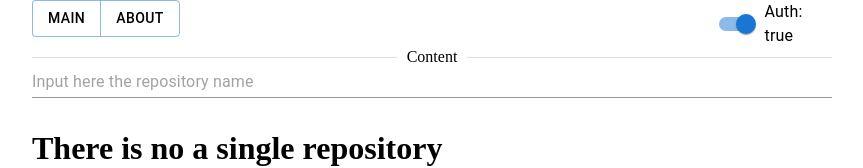
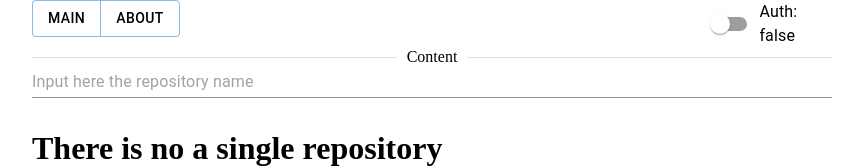
Before and after one commit to shobilo/github-clone, a React (Create React App) app: page / in a window 1280 px wide. Shown: the top 168 px of the page, without its empty margins (208-1071 px from the left). Built offline with nearby package versions, Linux system fonts and the light colour scheme.

Commit message:
Using localStorage for isAuth

```diff
--- a/src/App.js
+++ b/src/App.js
@@ -1,10 +1,21 @@
 import {BrowserRouter} from "react-router-dom";
 import AppRouter from "./components/AppRouter";
 import Header from "./components/UI/Header";
-
+import { useEffect } from 'react';
+import { useDispatch } from 'react-redux'
+import { setAuth } from './redux/user/actions'
 import './styles/app.css'
 
 function App() {
+  const dispatch = useDispatch()
+
+  useEffect(() => {
+    const localIsAuth = localStorage.getItem('isAuth')
+    if (localIsAuth){
+      dispatch(setAuth(localIsAuth === 'true'))
+    }
+  }, [])
+
   return (
     <div className="App">
       <BrowserRouter>
--- a/src/components/AppRouter.jsx
+++ b/src/components/AppRouter.jsx
@@ -5,15 +5,15 @@ import { publicRoutes, privateRoutes } from "../router";
 
 const AppRouter = () => {
   const isAuth = useSelector((state) => state.user.isAuth);
-  let roots = null
+  let routes = null
 
   isAuth
-    ? roots = privateRoutes
-    : roots = publicRoutes
+    ? routes = privateRoutes
+    : routes = publicRoutes
 
   return (
     <Routes>
-      {roots.map((route) => (
+      {routes.map((route) => (
         <Route element={route.element} path={route.path} key={route.path} />
       ))}
     </Routes>
--- a/src/components/UI/Header/index.jsx
+++ b/src/components/UI/Header/index.jsx
@@ -1,7 +1,14 @@
 import React from "react";
 import Box from "@mui/material/Box";
 import { Link } from "react-router-dom";
-import { Button, ButtonGroup, Divider, FormControlLabel, Stack, Switch } from "@mui/material";
+import {
+  Button,
+  ButtonGroup,
+  Divider,
+  FormControlLabel,
+  Stack,
+  Switch,
+} from "@mui/material";
 import { useDispatch, useSelector } from "react-redux";
 import { setAuth } from "./../../../redux/user/actions";
 
@@ -9,27 +16,46 @@ const Header = () => {
   const isAuth = useSelector((state) => state.user.isAuth);
   const dispatch = useDispatch();
 
+  const onAuthSwitched = () => {
+    localStorage.setItem('isAuth', !isAuth)
+    dispatch(setAuth(!isAuth))
+  }
+
   return (
     <header className="Header">
       <Stack direction="row">
         <Box sx={{ width: "100%" }}>
-          <ButtonGroup color="primary" variant="outlined" aria-label="outlined button group">
-            <Button >
-              <Link style={{ textDecoration: 'none', color: 'black' }} to="/">Main</Link>
+          <ButtonGroup
+            color="primary"
+            variant="outlined"
+            aria-label="outlined button group"
+          >
+            <Button>
+              <Link style={{ textDecoration: "none", color: "black" }} to="/">
+                Main
+              </Link>
             </Button>
-            <Button >
-              <Link style={{ textDecoration: 'none', color: 'black' }} to="/about">About</Link>
+            <Button>
+              <Link
+                style={{ textDecoration: "none", color: "black" }}
+                to="/about"
+              >
+                About
+              </Link>
             </Button>
           </ButtonGroup>
         </Box>
         <Stack direction="row">
-          <FormControlLabel control={<Switch
-            label="Authorization status"
-            checked={isAuth}
-            onChange={() => dispatch(setAuth(!isAuth))}
-            inputProps={{ "aria-label": "controlled" }}
-          />}
-          label={`Auth: ${isAuth}`}
+          <FormControlLabel
+            control={
+              <Switch
+                label="Authorization status"
+                checked={isAuth}
+                onChange={onAuthSwitched}
+                inputProps={{ "aria-label": "controlled" }}
+              />
+            }
+            label={`Auth: ${isAuth}`}
           />
         </Stack>
       </Stack>
--- a/src/redux/user/userReducer.js
+++ b/src/redux/user/userReducer.js
@@ -1,7 +1,7 @@
 import * as constants from './constants';
 
 const defaultState = {
-  isAuth: true
+  isAuth: false
 }
 
 const userReducer = (state = defaultState, action) => {
```
